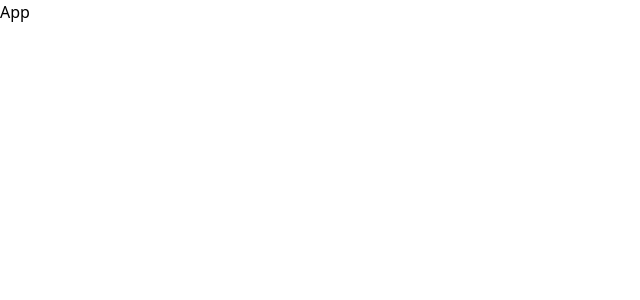
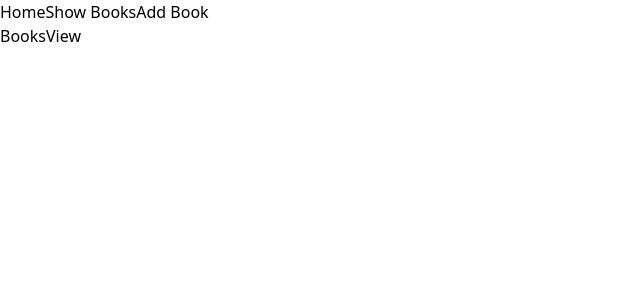
Before and after one commit to MughniRayhan/CRUD-APP, a React (Vite) app: page /show-books in a window 1280 px wide. Shown: the top 300 px of the page, without its empty margins (0-640 px from the left). Built offline with nearby package versions, Linux system fonts and the light colour scheme.

Commit message:
add features and navbar

```diff
--- a/package.json
+++ b/package.json
@@ -10,8 +10,11 @@
     "preview": "vite preview"
   },
   "dependencies": {
+    "@reduxjs/toolkit": "^2.3.0",
     "react": "^18.3.1",
-    "react-dom": "^18.3.1"
+    "react-dom": "^18.3.1",
+    "react-redux": "^9.1.2",
+    "react-router-dom": "^6.27.0"
   },
   "devDependencies": {
     "@eslint/js": "^9.13.0",
--- a/src/App.jsx
+++ b/src/App.jsx
@@ -1,10 +1,11 @@
 import React from 'react'
+import Index from './Router/Index'
 
 function App() {
   return (
-    <div>
-      <h1 className='font-bold text-center text-red-500'>App</h1>
-      </div>
+    <div className='mx-4 my-4'>
+      <Index/>
+    </div>
   )
 }
 
--- /dev/null
+++ b/src/Features/AddBook.jsx
@@ -0,0 +1,9 @@
+import React from 'react'
+
+function AddBook() {
+  return (
+    <div>AddBook</div>
+  )
+}
+
+export default AddBook
--- /dev/null
+++ b/src/Features/BooksView.jsx
@@ -0,0 +1,9 @@
+import React from 'react'
+
+function BooksView() {
+  return (
+    <div>BooksView</div>
+  )
+}
+
+export default BooksView
--- /dev/null
+++ b/src/Layout/Navbar.jsx
@@ -0,0 +1,14 @@
+import React from 'react'
+import { Link } from 'react-router-dom'
+
+function Navbar() {
+  return (
+    <nav>
+        <Link to='/' >Home</Link>
+        <Link to='/show-books' >Show Books</Link>
+        <Link to='/add-book' >Add Book</Link>
+    </nav>
+  )
+}
+
+export default Navbar
--- /dev/null
+++ b/src/Pages/Error.jsx
@@ -0,0 +1,11 @@
+import React from 'react'
+
+function Error() {
+  return (
+    <div>
+        <h1 className='text-3xl font-bold'>error 404</h1>
+    </div>
+  )
+}
+
+export default Error
--- /dev/null
+++ b/src/Pages/Home.jsx
@@ -0,0 +1,9 @@
+import React from 'react'
+
+function Home() {
+  return (
+    <div className='text-center'>Home</div>
+  )
+}
+
+export default Home
--- /dev/null
+++ b/src/Router/Index.jsx
@@ -0,0 +1,23 @@
+import React from 'react'
+import { BrowserRouter, Route, Routes } from 'react-router-dom'
+import Home from '../Pages/Home'
+import Error from '../Pages/Error'
+import Navbar from '../Layout/Navbar'
+import BooksView from '../Features/BooksView'
+import AddBook from '../Features/AddBook'
+function Index() {
+  return (
+   < BrowserRouter>
+   <Navbar/>
+   <Routes>
+    <Route path='/' element={<Home/>}/>
+    <Route path='/show-books' element={<BooksView/>}/>
+    <Route path='/add-book' element={<AddBook/>}/>
+    <Route path='/*' element={<Error/>}/>
+   </Routes>
+
+   </BrowserRouter>
+  )
+}
+
+export default Index
```
Also changed, not shown: src/Features/EditBook.jsx (added, +9 -0 lines), 1 other file (tests, documents, lock files or other folders).
